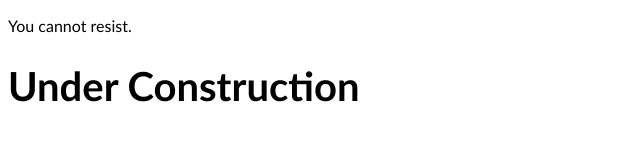
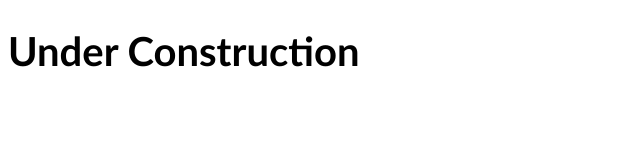
Before and after one commit to PSCPF/pscpf.github.io, a plain HTML site: page index.html in a window 1280 px wide. Shown: the whole page, without its empty margins (0-640 px from the left). Drawn offline with Linux system fonts and the light colour scheme.

Commit message:
merge fixes
again

```diff
--- a/index.html
+++ b/index.html
@@ -13,7 +13,6 @@
   </head>
   <body>
     <p id="cwm"></p>
-    <p id="cwm">You cannot resist.</p>
     <h1>Under Construction<h1>
       <script>
       cwm()
```
